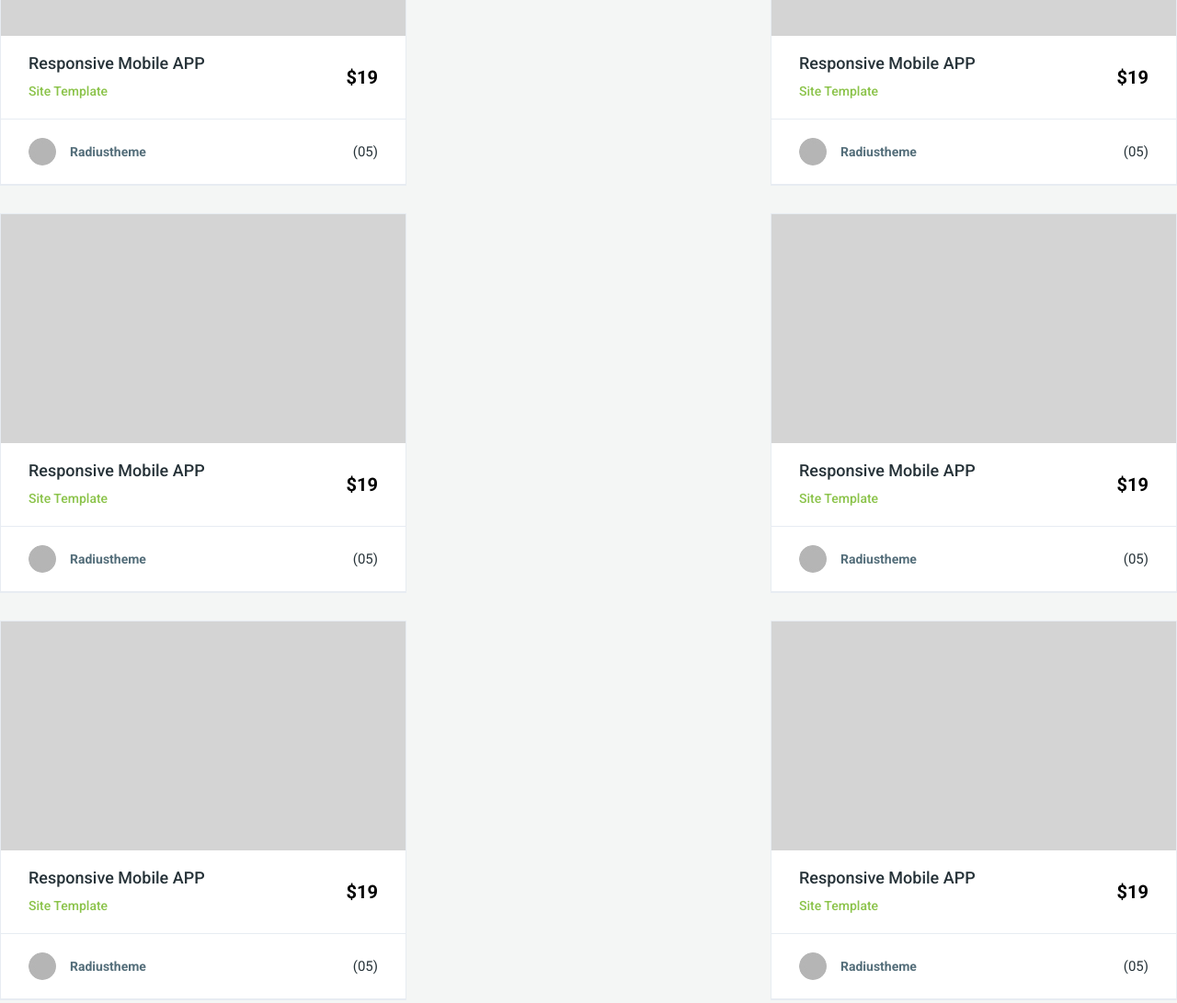
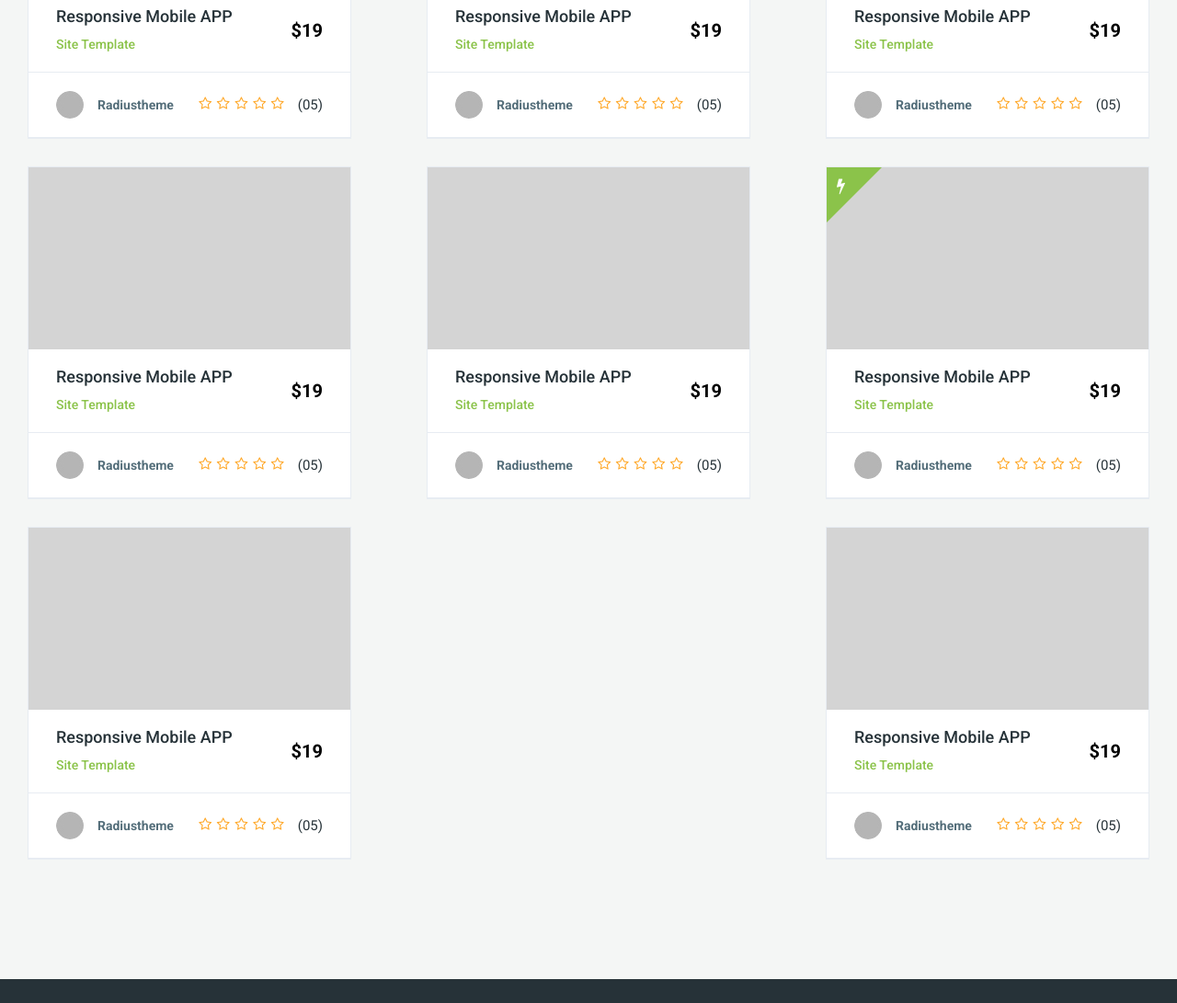
Before and after one commit to esa-kateryna/market-place, a website: page app/index.html in a window 1280 px wide. Shown: the part 1135-2226 px from the top of the page at 92% size. Drawn offline with nearby package versions, Linux system fonts and the light colour scheme; files whose address does not match are found by name.

Commit message:
plugins dont work

```diff
--- a/app/index.html
+++ b/app/index.html
@@ -106,11 +106,47 @@
                             </a>
                             <div class="item__user-rating">
                                 <ul>
-                                    <li><span class="icon-star"></span></li>
-                                    <li><span class="icon-star"></span></li>
-                                    <li><span class="icon-star"></span></li>
-                                    <li><span class="icon-star"></span></li>
-                                    <li><span class="icon-star"></span></li>
+                                    <li><span class="icon-star-o"></span></li>
+                                    <li><span class="icon-star-o"></span></li>
+                                    <li><span class="icon-star-o"></span></li>
+                                    <li><span class="icon-star-o"></span></li>
+                                    <li><span class="icon-star-o"></span></li>
+                                </ul>
+                                <span class="item__user-rating-number">(05)</span>
+                            </div>
+                        </div>
+                    </div>
+                </div>
+                <div class="mix category-1">
+                    <div class="item sale">
+                        <a class="item__img" href="#">
+                            <img src="img/image.png" alt="">
+                        </a>
+                        <div class="item__info">
+                            <div class="item__info-box">
+                                <a href="#" class="item__info-name">
+                                    Responsive Mobile APP
+                                </a>
+                                <a href="#" class="item__info-category">
+                                    Site Template
+                                </a>
+                            </div>
+                            <div class="item__price">
+                                $19
+                            </div>
+                        </div>
+                        <div class="item__user-box">
+                            <a href="#" class="item__user">
+                                <img src="img/user.jpg" alt="">
+                                Radiustheme
+                            </a>
+                            <div class="item__user-rating">
+                                <ul>
+                                    <li><span class="icon-star-o"></span></li>
+                                    <li><span class="icon-star-o"></span></li>
+                                    <li><span class="icon-star-o"></span></li>
+                                    <li><span class="icon-star-o"></span></li>
+                                    <li><span class="icon-star-o"></span></li>
                                 </ul>
                                 <span class="item__user-rating-number">(05)</span>
                             </div>
@@ -142,11 +178,11 @@
                             </a>
                             <div class="item__user-rating">
                                 <ul>
-                                    <li><span class="icon-star"></span></li>
-                                    <li><span class="icon-star"></span></li>
-                                    <li><span class="icon-star"></span></li>
-                                    <li><span class="icon-star"></span></li>
-                                    <li><span class="icon-star"></span></li>
+                                    <li><span class="icon-star-o"></span></li>
+                                    <li><span class="icon-star-o"></span></li>
+                                    <li><span class="icon-star-o"></span></li>
+                                    <li><span class="icon-star-o"></span></li>
+                                    <li><span class="icon-star-o"></span></li>
                                 </ul>
                                 <span class="item__user-rating-number">(05)</span>
                             </div>
@@ -178,11 +214,11 @@
                             </a>
                             <div class="item__user-rating">
                                 <ul>
-                                    <li><span class="icon-star"></span></li>
-                                    <li><span class="icon-star"></span></li>
-                                    <li><span class="icon-star"></span></li>
-                                    <li><span class="icon-star"></span></li>
-                                    <li><span class="icon-star"></span></li>
+                                    <li><span class="icon-star-o"></span></li>
+                                    <li><span class="icon-star-o"></span></li>
+                                    <li><span class="icon-star-o"></span></li>
+                                    <li><span class="icon-star-o"></span></li>
+                                    <li><span class="icon-star-o"></span></li>
                                 </ul>
                                 <span class="item__user-rating-number">(05)</span>
                             </div>
@@ -214,11 +250,47 @@
                             </a>
                             <div class="item__user-rating">
                                 <ul>
-                                    <li><span class="icon-star"></span></li>
-                                    <li><span class="icon-star"></span></li>
-                                    <li><span class="icon-star"></span></li>
-                                    <li><span class="icon-star"></span></li>
-                                    <li><span class="icon-star"></span></li>
+                                    <li><span class="icon-star-o"></span></li>
+                                    <li><span class="icon-star-o"></span></li>
+                                    <li><span class="icon-star-o"></span></li>
+                                    <li><span class="icon-star-o"></span></li>
+                                    <li><span class="icon-star-o"></span></li>
+                                </ul>
+                                <span class="item__user-rating-number">(05)</span>
+                            </div>
+                        </div>
+                    </div>
+                </div>
+                <div class="mix category-1">
+                    <div class="item sale">
+                        <a class="item__img" href="#">
+                            <img src="img/image.png" alt="">
+                        </a>
+                        <div class="item__info">
+                            <div class="item__info-box">
+                                <a href="#" class="item__info-name">
+                                    Responsive Mobile APP
+                                </a>
+                                <a href="#" class="item__info-category">
+                                    Site Template
+                                </a>
+                            </div>
+                            <div class="item__price">
+                                $19
+                            </div>
+                        </div>
+                        <div class="item__user-box">
+                            <a href="#" class="item__user">
+                                <img src="img/user.jpg" alt="">
+                                Radiustheme
+                            </a>
+                            <div class="item__user-rating">
+                                <ul>
+                                    <li><span class="icon-star-o"></span></li>
+                                    <li><span class="icon-star-o"></span></li>
+                                    <li><span class="icon-star-o"></span></li>
+                                    <li><span class="icon-star-o"></span></li>
+                                    <li><span class="icon-star-o"></span></li>
                                 </ul>
                                 <span class="item__user-rating-number">(05)</span>
                             </div>
@@ -250,11 +322,11 @@
                             </a>
                             <div class="item__user-rating">
                                 <ul>
-                                    <li><span class="icon-star"></span></li>
-                                    <li><span class="icon-star"></span></li>
-                                    <li><span class="icon-star"></span></li>
-                                    <li><span class="icon-star"></span></li>
-                                    <li><span class="icon-star"></span></li>
+                                    <li><span class="icon-star-o"></span></li>
+                                    <li><span class="icon-star-o"></span></li>
+                                    <li><span class="icon-star-o"></span></li>
+                                    <li><span class="icon-star-o"></span></li>
+                                    <li><span class="icon-star-o"></span></li>
                                 </ul>
                                 <span class="item__user-rating-number">(05)</span>
                             </div>
@@ -286,83 +358,11 @@
                             </a>
                             <div class="item__user-rating">
                                 <ul>
-                                    <li><span class="icon-star"></span></li>
-                                    <li><span class="icon-star"></span></li>
-                                    <li><span class="icon-star"></span></li>
-                                    <li><span class="icon-star"></span></li>
-                                    <li><span class="icon-star"></span></li>
-                                </ul>
-                                <span class="item__user-rating-number">(05)</span>
-                            </div>
-                        </div>
-                    </div>
-                </div>
-                <div class="mix category-1">
-                    <div class="item">
-                        <a class="item__img" href="#">
-                            <img src="img/image.png" alt="">
-                        </a>
-                        <div class="item__info">
-                            <div class="item__info-box">
-                                <a href="#" class="item__info-name">
-                                    Responsive Mobile APP
-                                </a>
-                                <a href="#" class="item__info-category">
-                                    Site Template
-                                </a>
-                            </div>
-                            <div class="item__price">
-                                $19
-                            </div>
-                        </div>
-                        <div class="item__user-box">
-                            <a href="#" class="item__user">
-                                <img src="img/user.jpg" alt="">
-                                Radiustheme
-                            </a>
-                            <div class="item__user-rating">
-                                <ul>
-                                    <li><span class="icon-star"></span></li>
-                                    <li><span class="icon-star"></span></li>
-                                    <li><span class="icon-star"></span></li>
-                                    <li><span class="icon-star"></span></li>
-                                    <li><span class="icon-star"></span></li>
-                                </ul>
-                                <span class="item__user-rating-number">(05)</span>
-                            </div>
-                        </div>
-                    </div>
-                </div>
-                <div class="mix category-1">
-                    <div class="item">
-                        <a class="item__img" href="#">
-                            <img src="img/image.png" alt="">
-                        </a>
-                        <div class="item__info">
-                            <div class="item__info-box">
-                                <a href="#" class="item__info-name">
-                                    Responsive Mobile APP
-                                </a>
-                                <a href="#" class="item__info-category">
-                                    Site Template
-                                </a>
-                            </div>
-                            <div class="item__price">
-                                $19
-                            </div>
-                        </div>
-                        <div class="item__user-box">
-                            <a href="#" class="item__user">
-                                <img src="img/user.jpg" alt="">
-                                Radiustheme
-                            </a>
-                            <div class="item__user-rating">
-                                <ul>
-                                    <li><span class="icon-star"></span></li>
-                                    <li><span class="icon-star"></span></li>
-                                    <li><span class="icon-star"></span></li>
-                                    <li><span class="icon-star"></span></li>
-                                    <li><span class="icon-star"></span></li>
+                                    <li><span class="icon-star-o"></span></li>
+                                    <li><span class="icon-star-o"></span></li>
+                                    <li><span class="icon-star-o"></span></li>
+                                    <li><span class="icon-star-o"></span></li>
+                                    <li><span class="icon-star-o"></span></li>
                                 </ul>
                                 <span class="item__user-rating-number">(05)</span>
                             </div>
--- a/app/js/main.js
+++ b/app/js/main.js
@@ -1,2 +1,3 @@
 $ (function(){
+    var mixer = mixitup('.portfolio__content');
 });
--- a/app/scss/style.scss
+++ b/app/scss/style.scss
@@ -186,6 +186,9 @@
 	background-color: #f4f6f5;
 	padding: 100px 0;
 }
+.container-fluid{
+	padding: 0 30px;
+}
 .portfolio__title{
 	text-align: center;
 	color: $bg;
@@ -196,7 +199,7 @@
 }
 
 .item{
-	max-width: 440px;
+	max-width: 350px;
 	width: 100%;
 	border: 1px solid #e7ecf2;
 	margin-bottom: 30px;
@@ -321,7 +324,7 @@
 		font-weight: 500;
 		cursor: pointer;
 		&.mixitup-control-active{
-			background-color: $red;
+			background-color: #e74c3c;
 			color: #fff;
 		}
 	}
--- a/gulpfile.js
+++ b/gulpfile.js
@@ -35,7 +35,8 @@
 gulp.task('script', function(){
     return gulp.src(['node_modules/slick-carousel/slick/slick.js',
                     'node_modules/magnific-popup/dist/jquery.magnific-popup.js',
-                    'node_modules/fancyapps/fancybox/dist/jquery.fancybox.js'])
+                    'node_modules/fancyapps/fancybox/dist/jquery.fancybox.js',
+                'node_modules/mixitup/dist/mixitup.js'])
             .pipe(concat('libs.min.js'))
             .pipe(uglifyjs())
             .pipe(gulp.dest('app/js'))
--- a/package.json
+++ b/package.json
@@ -9,8 +9,8 @@
   "author": "",
   "license": "ISC",
   "devDependencies": {
+    "browser-sync": "^2.26.5",
     "fancyapps/fancybox": "^3.5.7",
-    "browser-sync": "^2.26.5",
     "gulp": "^4.0.1",
     "gulp-autoprefixer": "^6.1.0",
     "gulp-concat": "^2.6.1",
@@ -18,6 +18,7 @@
     "gulp-rename": "^1.4.0",
     "gulp-sass": "^4.0.2",
     "gulp-uglifyjs": "^0.6.2",
+    "mixitup": "^3.3.1",
     "normalize.css": "^8.0.1"
   }
 }
```
Also changed, not shown: app/css/style.css.
